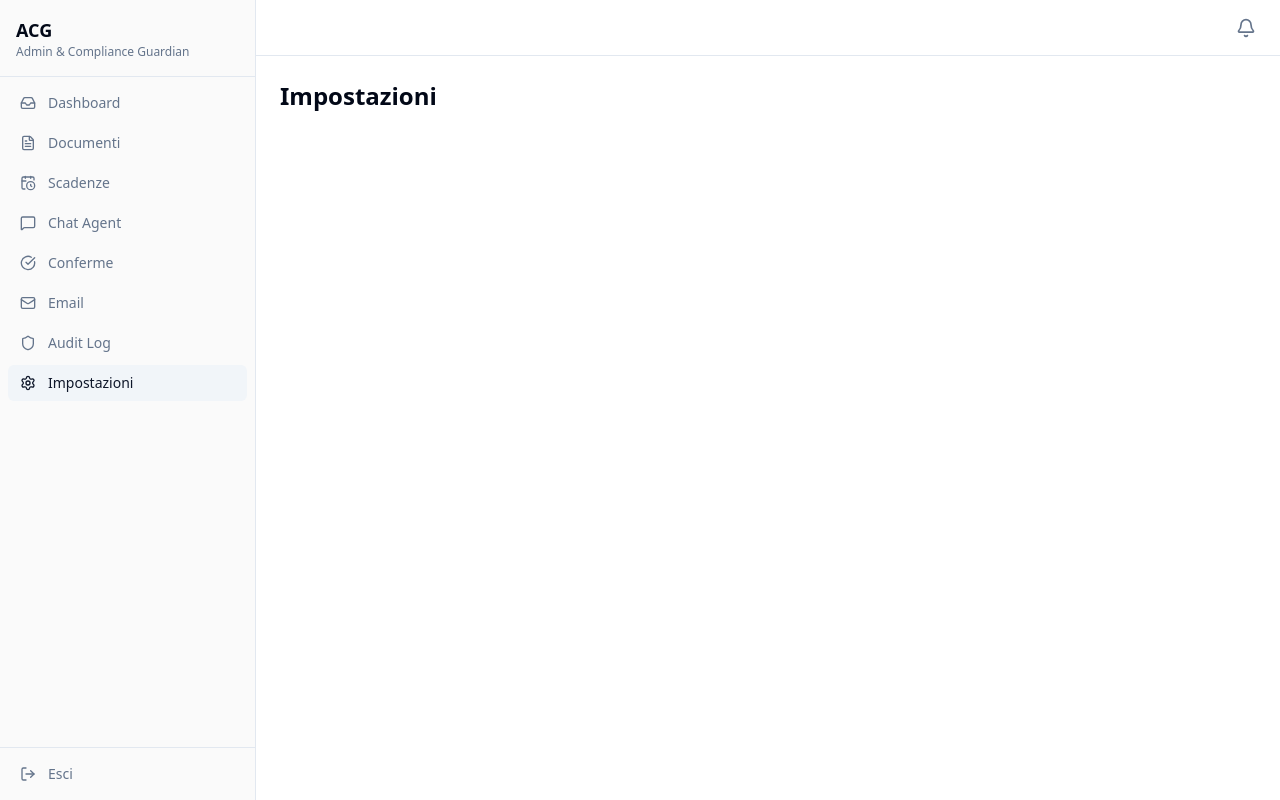
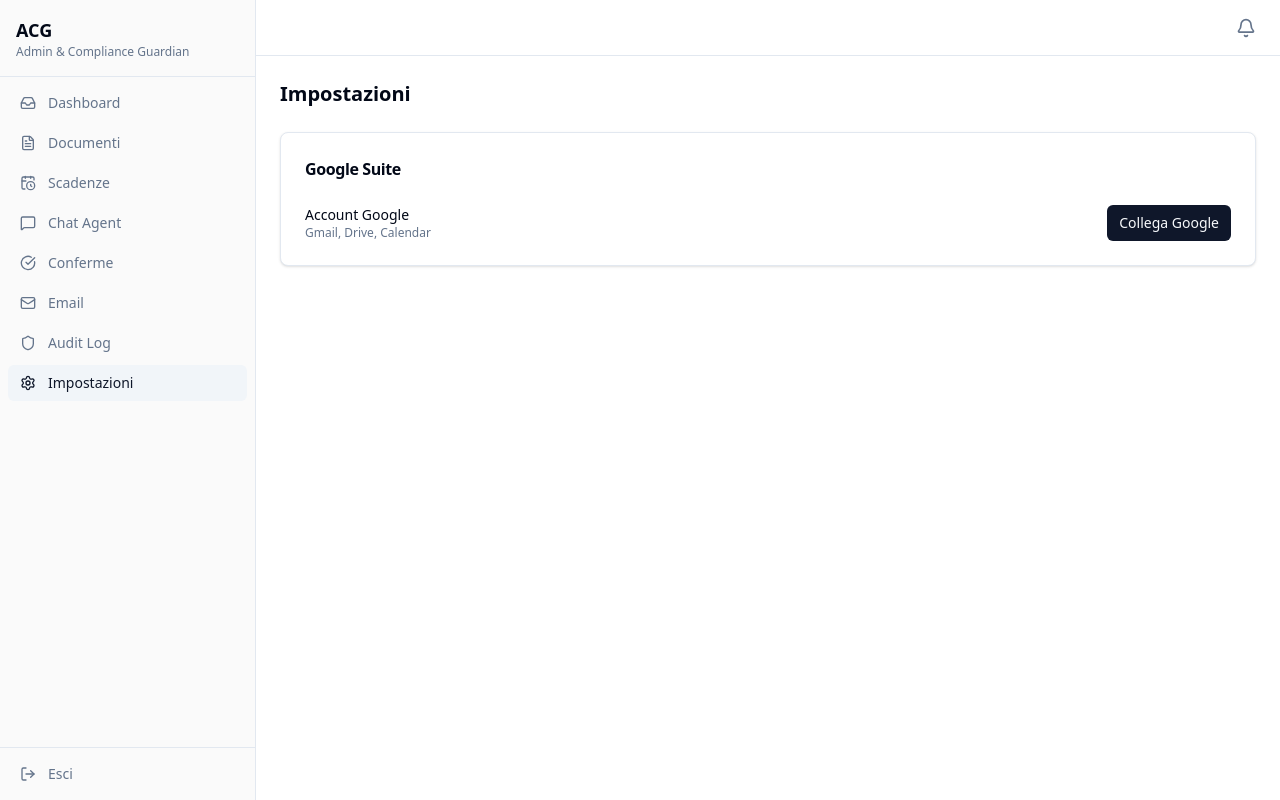
Before and after one commit to leoolivi/AGC_Agent, a React (Vite) app in the folder frontend/: page /settings in a window 1280 px wide. Built offline with nearby package versions, Linux system fonts and the light colour scheme; no server answers; sample sign-in values are in the browser's storage.

Commit message:
feat(settings): Google account connect/disconnect button
- Shows connection status (Collegato/Scollega)
- 'Collega Google' redirects to OAuth2 authorization
- 'Scollega' revokes token
- Shows enabled scopes when connected (Gmail, Drive, Calendar)

```diff
--- a/frontend/src/pages/SettingsPage.tsx
+++ b/frontend/src/pages/SettingsPage.tsx
@@ -1,3 +1,65 @@
+import { useQuery, useMutation, useQueryClient } from "@tanstack/react-query";
+import { Card, CardContent, CardHeader, CardTitle } from "@/components/ui/card";
+import { Button } from "@/components/ui/button";
+import { Badge } from "@/components/ui/badge";
+import { api } from "@/api/client";
+
 export function SettingsPage() {
-  return <h1 className="text-2xl font-bold">Impostazioni</h1>;
+  const qc = useQueryClient();
+
+  const { data: googleStatus } = useQuery<{ connected: boolean }>({
+    queryKey: ["google-status"],
+    queryFn: async () => (await api.get("/api/v1/oauth/google/status")).data,
+  });
+
+  const connectGoogle = useMutation({
+    mutationFn: async () => {
+      const res = await api.post<{ authorization_url: string }>("/api/v1/oauth/google/authorize");
+      window.location.href = res.data.authorization_url;
+    },
+  });
+
+  const disconnectGoogle = useMutation({
+    mutationFn: async () => { await api.post("/api/v1/oauth/google/revoke"); },
+    onSuccess: () => qc.invalidateQueries({ queryKey: ["google-status"] }),
+  });
+
+  return (
+    <div className="space-y-6">
+      <h2 className="text-xl font-semibold">Impostazioni</h2>
+
+      <Card>
+        <CardHeader>
+          <CardTitle className="text-base">Google Suite</CardTitle>
+        </CardHeader>
+        <CardContent className="space-y-4">
+          <div className="flex items-center justify-between">
+            <div>
+              <p className="text-sm font-medium">Account Google</p>
+              <p className="text-xs text-muted-foreground">Gmail, Drive, Calendar</p>
+            </div>
+            {googleStatus?.connected ? (
+              <div className="flex items-center gap-2">
+                <Badge className="bg-success/10 text-success">Collegato</Badge>
+                <Button size="sm" variant="destructive" onClick={() => disconnectGoogle.mutate()} disabled={disconnectGoogle.isPending}>
+                  Scollega
+                </Button>
+              </div>
+            ) : (
+              <Button size="sm" onClick={() => connectGoogle.mutate()} disabled={connectGoogle.isPending}>
+                Collega Google
+              </Button>
+            )}
+          </div>
+          {googleStatus?.connected && (
+            <div className="text-xs text-muted-foreground space-y-1">
+              <p>✓ Gmail — lettura inbox e invio email</p>
+              <p>✓ Drive — importazione documenti</p>
+              <p>✓ Calendar — creazione eventi da scadenze</p>
+            </div>
+          )}
+        </CardContent>
+      </Card>
+    </div>
+  );
 }
```
